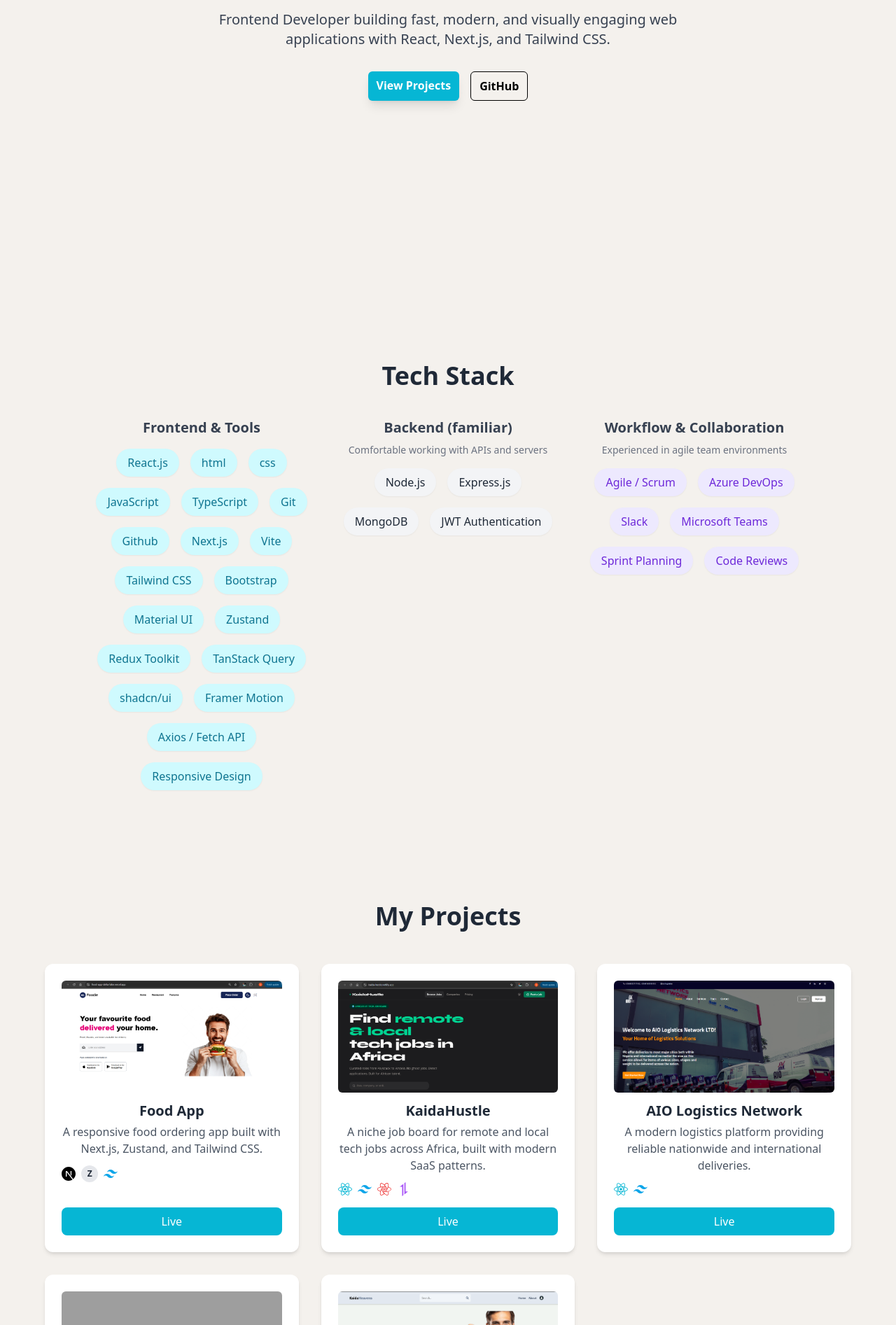
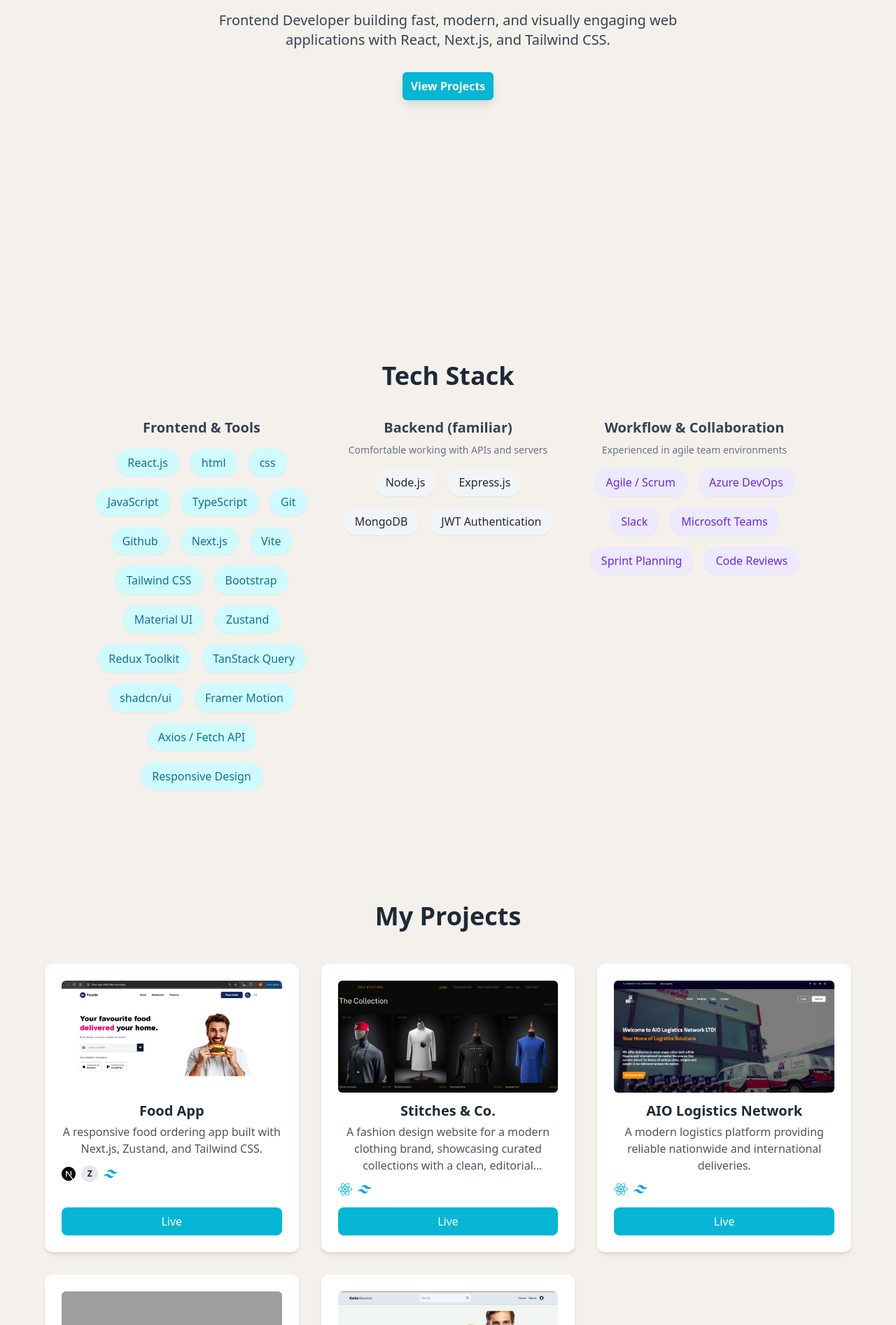
Before and after one commit to BigCelz/vite-portfolio, a React (Vite) app: page / in a window 1280 px wide. Shown: the part 427-2320 px from the top of the page at 70% size. Built offline with nearby package versions, Linux system fonts and the light colour scheme; grey boxes are pictures that could not be loaded.

Commit message:
project update

```diff
--- a/package.json
+++ b/package.json
@@ -15,9 +15,9 @@
   "dependencies": {
     "@radix-ui/react-tabs": "^1.1.13",
     "@tailwindcss/vite": "^4.1.18",
+    "aos": "^2.3.4",
     "class-variance-authority": "^0.7.1",
     "clsx": "^2.1.1",
-    "framer-motion": "^12.23.26",
     "lucide-react": "^0.562.0",
     "react": "^19.2.0",
     "react-dom": "^19.2.0",
--- a/src/components/ProjectCard.jsx
+++ b/src/components/ProjectCard.jsx
@@ -1,12 +1,11 @@
 import StackIcons from "@/StackIcons";
-import { motion } from "framer-motion";
 
 const ProjectCard = ({ project, index }) => {
   return (
-    <motion.div
-      initial={{ opacity: 0, y: 20 }}
-      whileInView={{ opacity: 1, y: 0 }}
-      transition={{ delay: index * 0.1, duration: 0.6 }}
+    <div
+      data-aos="fade-up"
+      data-aos-duration="600"
+      data-aos-delay={index * 100}
       className="bg-white dark:bg-gray-700 rounded-xl shadow-md hover:shadow-xl hover:scale-105 transition-transform flex flex-col justify-between p-4 sm:p-6 max-w-sm mx-auto overflow-hidden"
     >
       {/* Project Content */}
@@ -51,7 +50,7 @@
       >
         Live
       </a>
-    </motion.div>
+    </div>
   );
 };
 
--- a/src/main.jsx
+++ b/src/main.jsx
@@ -1,8 +1,12 @@
 import { StrictMode } from "react";
 import { createRoot } from "react-dom/client";
 import "./index.css";
+import AOS from "aos";
+import "aos/dist/aos.css";
 import App from "./App.jsx";
 import { ThemeProvider } from "./lib/ThemeContext";
+
+AOS.init({ once: true });
 
 createRoot(document.getElementById("root")).render(
   <StrictMode>
--- a/src/project-data/Projects.js
+++ b/src/project-data/Projects.js
@@ -1,9 +1,9 @@
 import FoodAppImg from "../assets/foodapp home.png";
-import storeImg from "../assets/store.png";
 import aioImg from "../assets/aio.png";
 import disneyImg from "../assets/disney.png";
 import kaidaHeavensImg from "../assets/kaida.png";
-import kaidaHustle from "../assets/kh.png";
+import sticthesWebsite from "../assets/stitchesWebsite.png";
+
 
 const projects = [
   {
@@ -17,12 +17,12 @@
   },
   {
     id: 2,
-    title: "KaidaHustle",
+    title: "Stitches & Co.",
     description:
-      "A niche job board for remote and local tech jobs across Africa, built with modern SaaS patterns.",
-    image: kaidaHustle,
-    live: "https://kaida-hustle.netlify.app/",
-    stack: ["react", "tailwind", "tanstack-query", "axios"],
+      "A fashion design website for a modern clothing brand, showcasing curated collections with a clean, editorial aesthetic.",
+    image: sticthesWebsite,
+    live: "https://stictches.netlify.app/",
+    stack: ["react", "tailwind"],
   },
   {
     id: 3,
--- a/src/sections/Hero.jsx
+++ b/src/sections/Hero.jsx
@@ -1,35 +1,32 @@
-import { motion } from "framer-motion";
-
 const Hero = () => {
   return (
     <section className="!min-h-screen flex items-center justify-center !px-6">
       <div className="max-w-5xl text-center">
         {/* Heading */}
-        <motion.h1
-          initial={{ opacity: 0, y: 20 }}
-          animate={{ opacity: 1, y: 0 }}
-          transition={{ duration: 0.6 }}
+        <h1
+          data-aos="fade-up"
+          data-aos-duration="600"
           className="text-4xl md:text-6xl font-extrabold text-gray-800 dark:text-gray-100 leading-tight"
         >
           Hi, I'm <span className="text-cyan-500">Stanley Chilaka</span>
-        </motion.h1>
+        </h1>
 
         {/* Subtitle */}
-        <motion.p
-          initial={{ opacity: 0, y: 20 }}
-          animate={{ opacity: 1, y: 0 }}
-          transition={{ delay: 0.2, duration: 0.6 }}
+        <p
+          data-aos="fade-up"
+          data-aos-delay="200"
+          data-aos-duration="600"
           className="!mt-6 mb-4 text-lg md:text-xl text-gray-700 dark:text-gray-300 max-w-3xl mx-auto"
         >
           Frontend Developer building fast, modern, and visually engaging web
           applications with React, Next.js, and Tailwind CSS.
-        </motion.p>
+        </p>
 
         {/* buttons */}
-        <motion.div
-          initial={{ opacity: 0, y: 20 }}
-          animate={{ opacity: 1, y: 0 }}
-          transition={{ delay: 0.4, duration: 0.6 }}
+        <div
+          data-aos="fade-up"
+          data-aos-delay="400"
+          data-aos-duration="600"
           className="!mt-8 flex flex-col sm:flex-row gap-4 justify-center"
         >
           <a
@@ -39,15 +36,15 @@
             View Projects
           </a>
 
-          <a
+          {/* <a
             href="https://github.com/BigCelz"
             target="_blank"
             rel="noreferrer"
             className="!px-3 !py-2 rounded-md border border-black dark:border-gray-400 text-black dark:text-gray-200 font-semibold hover:bg-black/20 dark:hover:bg-white/10 transition"
           >
             GitHub
-          </a>
-        </motion.div>
+          </a> */}
+        </div>
       </div>
     </section>
   );
```
Also changed, not shown: src/assets/stitchesWebsite.png (added), 1 other file (tests, documents, lock files or other folders).
